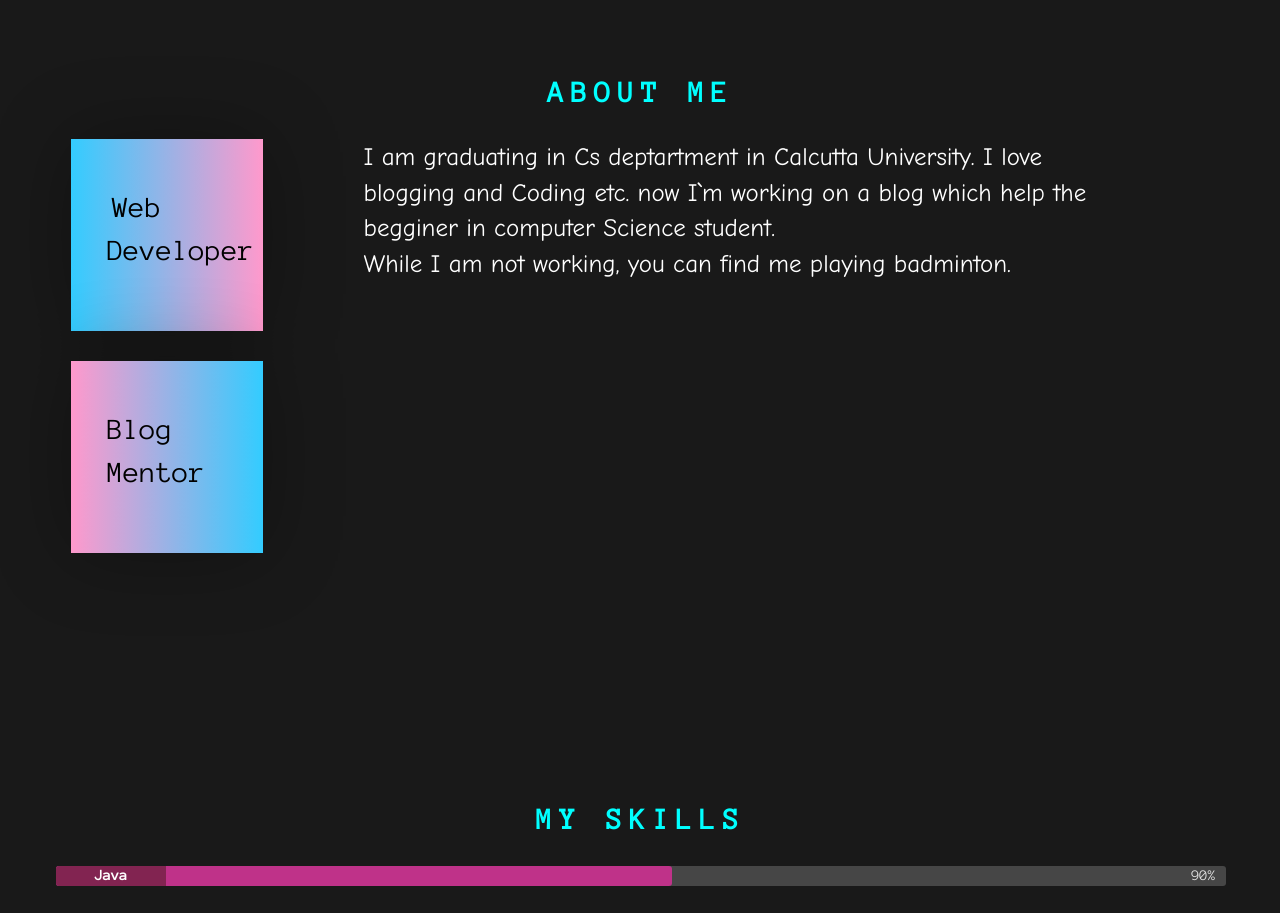
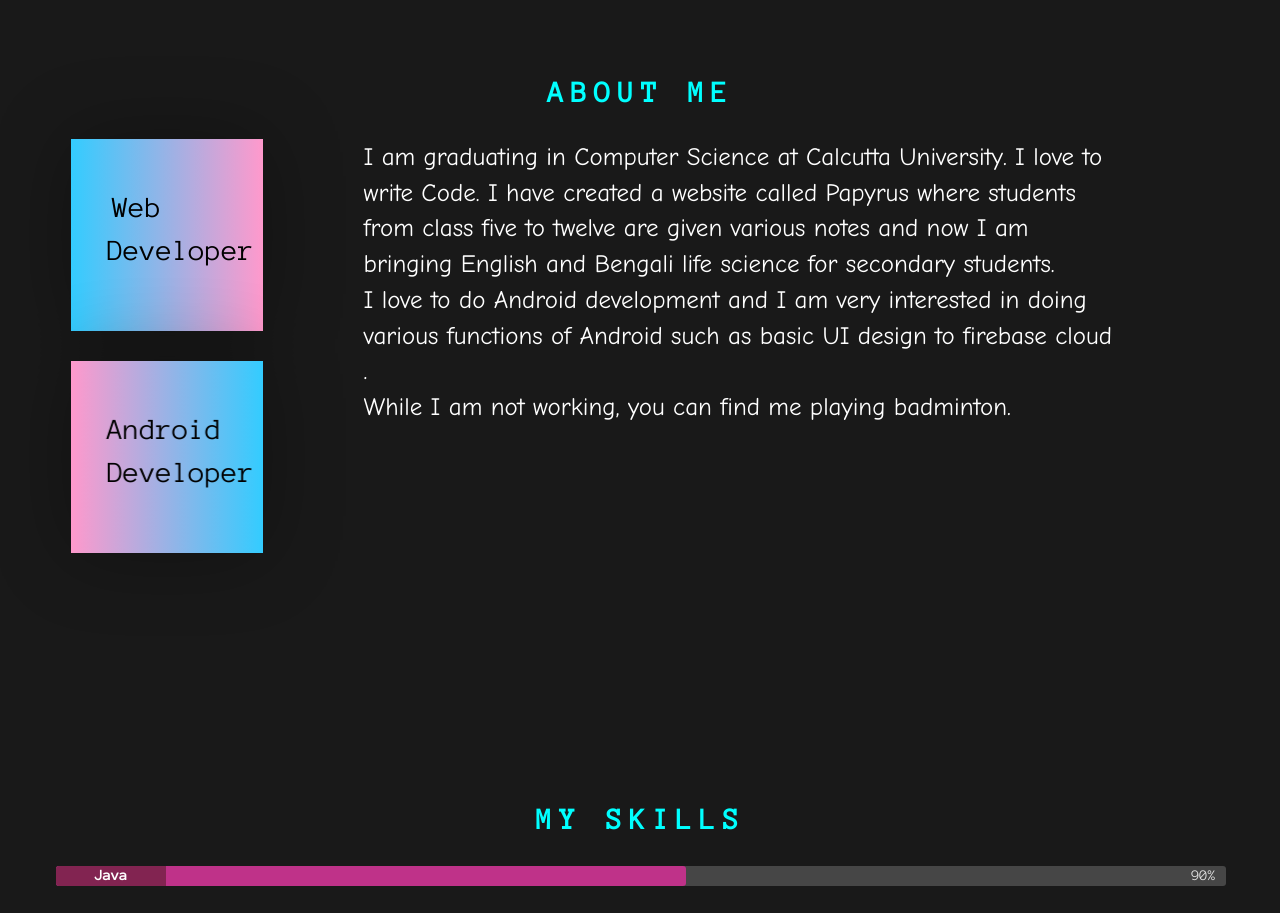
Before and after one commit to sohaibaktar/sohaib_aktar, a plain HTML site: page index.html in a window 1280 px wide. Shown: the part 880-1793 px from the top of the page. Drawn offline with Linux system fonts and the light colour scheme.

Commit message:
Update Intro and js
update intro

```diff
--- a/index.html
+++ b/index.html
@@ -93,16 +93,17 @@
                 <div class="js-tilt-blog col-md-2 col-sm-2" data-tilt-glare="false" data-tilt-perspective="1000"
                      data-tilt-scale="1.3"
                      data-tilt-speed="400" data-tilt-max="25">
-                    <div class="js-tilt-inner-blog">Blog Mentor</div>
+                    <div class="js-tilt-inner-blog">Android Developer</div>
                 </div>
             </div>
             <div class="col-md-8 col-sm-8 wow fadeInUp bio">
 
-                I am graduating in Cs deptartment in Calcutta University. I love blogging and Coding etc.
-                now I`m working on a blog which help the begginer in computer Science student.
+                I am graduating in Computer Science at Calcutta University. I love to write Code.
+                I have created a website called Papyrus where students from class five to twelve are given various notes and now I am bringing English and Bengali life science for secondary students.
                 <br>
-                While I am not working, you can find me playing badminton.
-                <br>
+                I love to do Android development and I am very interested in doing various functions of Android such as  basic UI design to firebase cloud .
+            <br> While I am not working, you can find me playing badminton.
+
 
             </div>
         </div>
@@ -115,13 +116,13 @@
         <div class="row">
             <h1 class="heading">MY SKILLS</h1>
 
-            <div class="skillbar clearfix " data-percent="90%">
+            <div class="skillbar clearfix " data-percent="92%">
                 <div class="skillbar-title" style="background: #822451;"><span>Java</span></div>
                 <div class="skillbar-bar" style="background: #bf3289;"></div>
                 <div class="skill-bar-percent">90%</div>
             </div>
 
-            <div class="skillbar clearfix " data-percent="92%">
+            <div class="skillbar clearfix " data-percent="88%">
                 <div class="skillbar-title" style="background: #0fa532;"><span>C</span></div>
                 <div class="skillbar-bar" style="background: #19dc33;"></div>
             <div class="skill-bar-percent">88%</div>
```
